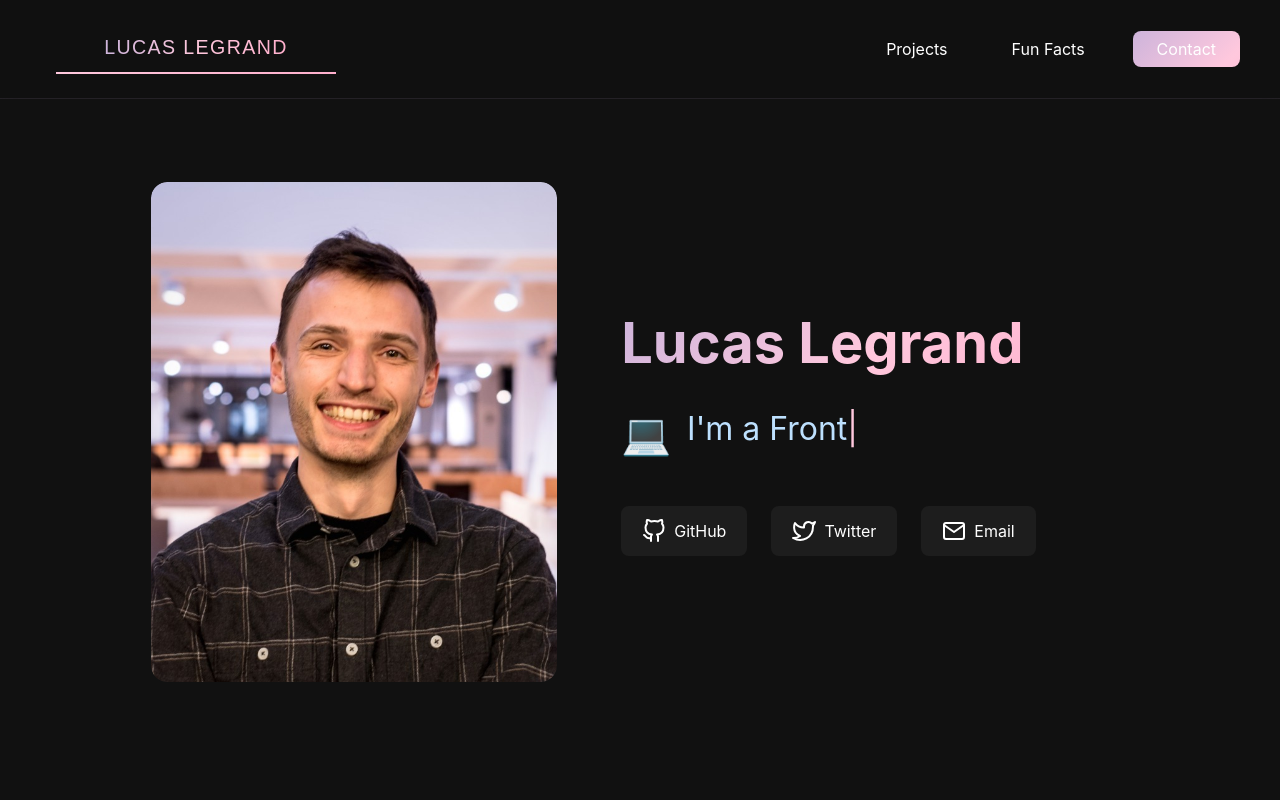
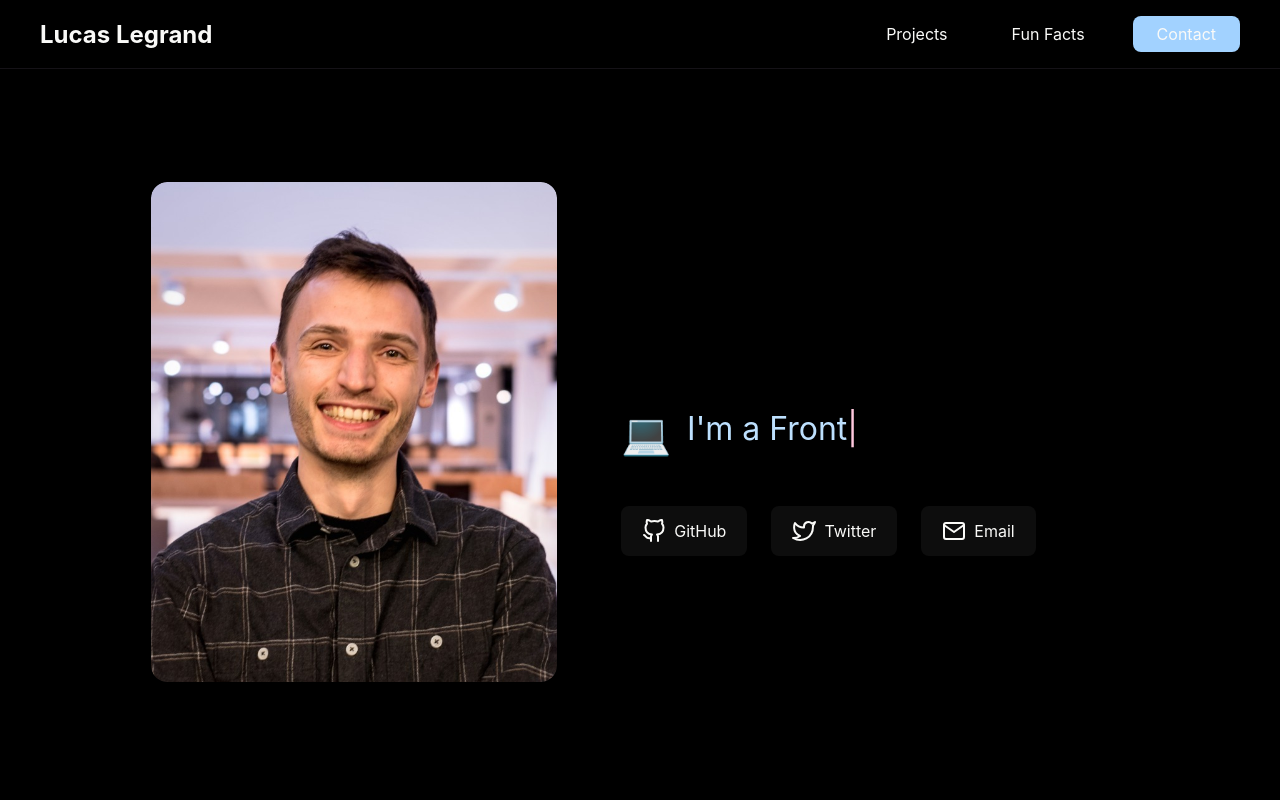
Before and after one commit to Pouetpouets/my-portfolio-2024, a Svelte app: page / in a window 1280 px wide. Shown: the top 800 px of the page. Built offline with nearby package versions, Linux system fonts and the light colour scheme; no server answers; a web font is replaced by a local one.

Commit message:
navigation

```diff
--- a/src/lib/Navigation.svelte
+++ b/src/lib/Navigation.svelte
@@ -5,8 +5,12 @@
 <nav>
   <div class="nav-content">
     <div class="logo">
-      <AnimatedLogo />
+      <!-- <AnimatedLogo /> -->
+       <h1>
+         Lucas Legrand
+       </h1>
     </div>
+
 
     <div class="nav-links">
       <a href="#projects">Projects</a>
@@ -24,7 +28,6 @@
     width: 100%;
     padding: 1rem 2rem;
     z-index: 100;
-    background: rgba(17, 17, 17, 0.8);
     backdrop-filter: blur(10px);
     border-bottom: 1px solid rgba(205, 180, 219, 0.1);
   }
@@ -72,7 +75,7 @@
   }
 
   .contact-btn {
-    background: var(--gradient-primary);
+    background: var( --light-sky-blue);
     color: var(--text-primary);
     border: none;
     padding: 0.5rem 1.5rem;
--- a/src/theme.css
+++ b/src/theme.css
@@ -7,16 +7,16 @@
   --light-sky-blue: #a2d2ff;
 
   /* Gradient Backgrounds */
-  --gradient-primary: linear-gradient(135deg, var(--thistle), var(--fairy-tale), var(--carnation-pink));
+  /* --gradient-primary: linear-gradient(135deg, var(--thistle), var(--fairy-tale), var(--carnation-pink));
   --gradient-secondary: linear-gradient(135deg, var(--uranian-blue), var(--light-sky-blue));
-  --gradient-full: linear-gradient(135deg, var(--thistle), var(--fairy-tale), var(--carnation-pink), var(--uranian-blue), var(--light-sky-blue));
+  --gradient-full: linear-gradient(135deg, var(--thistle), var(--fairy-tale), var(--carnation-pink), var(--uranian-blue), var(--light-sky-blue)); */
 
   /* Background Colors */
-  --bg-primary: #111;
+  --bg-primary: #0000009f!important;
   --bg-secondary: rgba(255, 255, 255, 0.05);
 
   /* Text Colors */
-  --text-primary: #fff;
+  --text-primary: #fafaf8;
   --text-secondary: rgba(255, 255, 255, 0.7);
 
   /* Interactive Colors */
```
